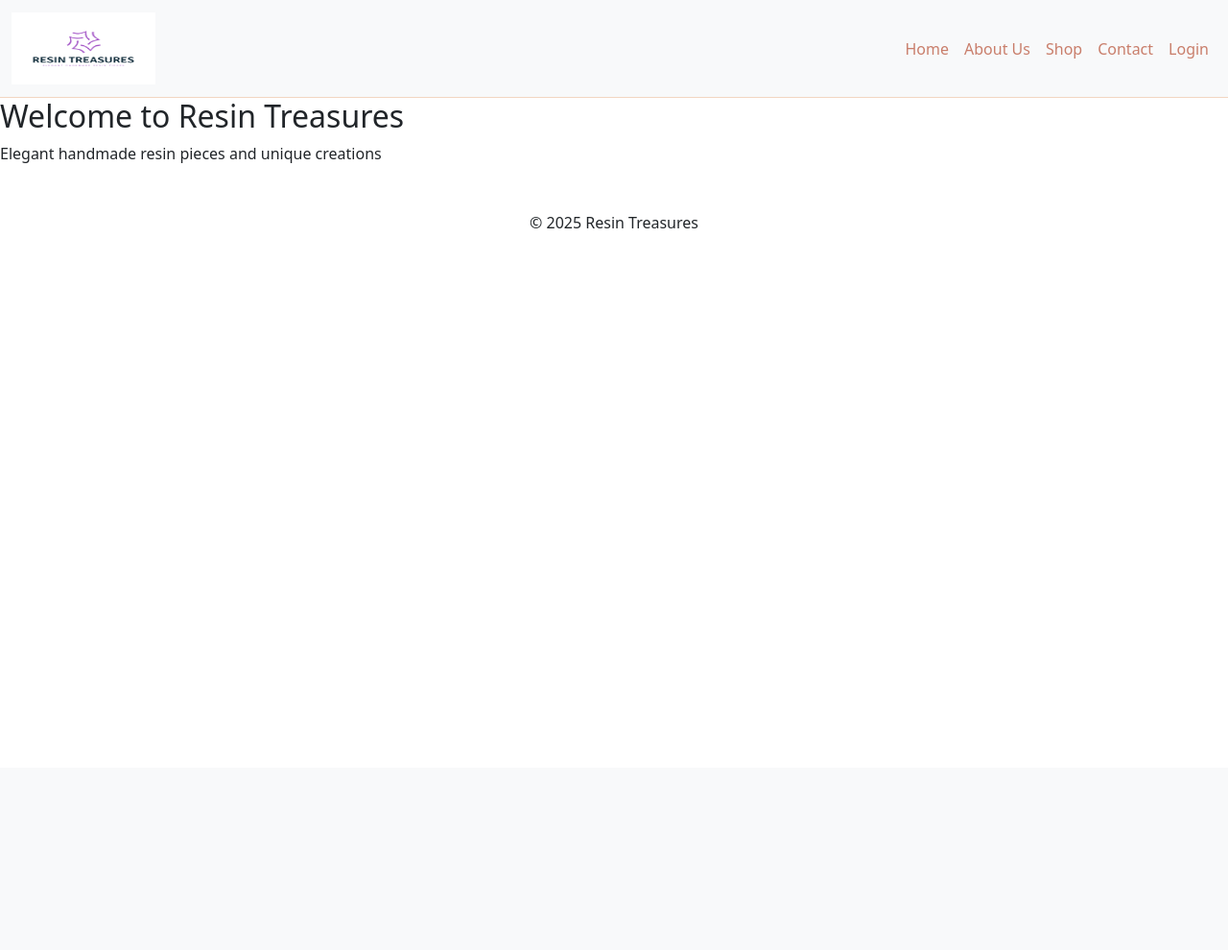
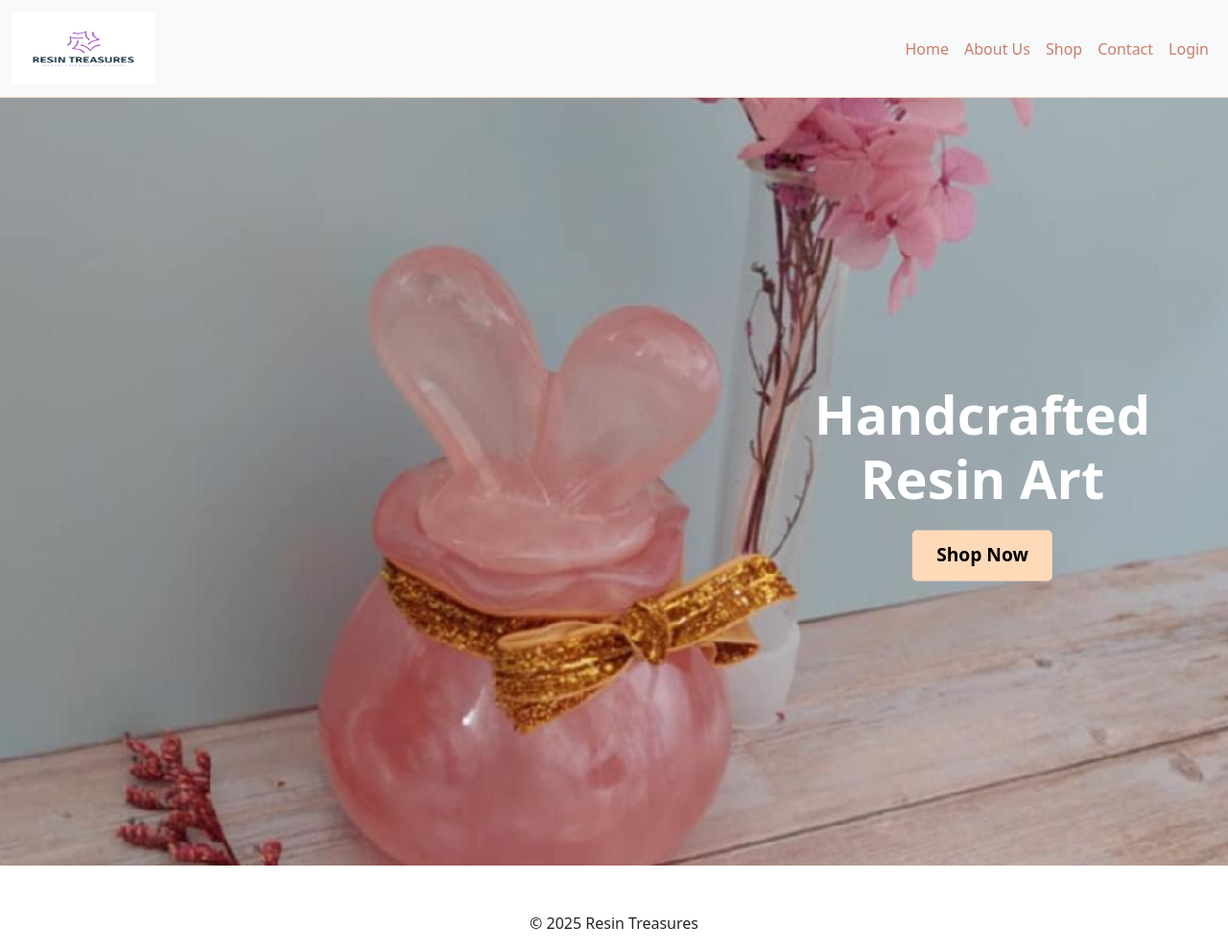
Before and after one commit to louisesykes198/Resin-Treasures, a Django app: page / in a window 1280 px wide. Shown: the whole page at 96% size. Before the commit the page ends 238 px from the top, so only its background shows below. Run offline with Django 4.2, Linux system fonts and the light colour scheme.

Commit message:
Added hero image and text

```diff
--- a/store/static/css/styles.css
+++ b/store/static/css/styles.css
@@ -18,3 +18,47 @@
   height: 75px;
   width: 150px;
 }
+
+.hero-image {
+  position: relative;
+  width: 100%;
+  height: 100vh; /* Full screen height */
+  overflow: hidden;
+}
+
+.hero-img {
+  width: 100%;
+  height: 100%;
+  object-fit: cover;
+}
+
+.hero-text {
+  position: absolute;
+  top: 50%;
+  left: 80%;
+  transform: translate(-50%, -50%);
+  text-align: center;
+  color: white;
+}
+
+.hero-text h1 {
+  font-size: 3.5rem;
+  font-weight: bold;
+  margin-bottom: 20px;
+}
+
+.hero-text button {
+  font-size: 1.2rem; /* Bigger text in button */
+  padding: 12px 25px; /* More padding inside the button */
+  border: none;
+  background-color: peachpuff;
+  color: #000;
+  border-radius: 5px;
+  cursor: pointer;
+  font-weight: 600;
+  transition: background-color 0.3s ease;
+}
+
+.hero-text button:hover {
+  background-color: #fdd9b5;
+}
--- a/store/templates/store/home.html
+++ b/store/templates/store/home.html
@@ -1,6 +1,14 @@
 {% extends 'base.html' %}
+{% load static %}
 
 {% block content %}
-    <h2>Welcome to Resin Treasures</h2>
-    <p>Elegant handmade resin pieces and unique creations</p>
+<section class="hero">
+  <div class="hero-image">
+    <img src="{% static 'images/hero-image.jpg' %}" alt="Handcrafted Resin Art" class="hero-img">
+    <div class="hero-text">
+      <h1>Handcrafted Resin Art</h1>
+      <button>Shop Now</button>
+    </div>
+  </div>
+</section>
 {% endblock %}
```
Also changed, not shown: store/static/images/hero-image.jpg (added).
